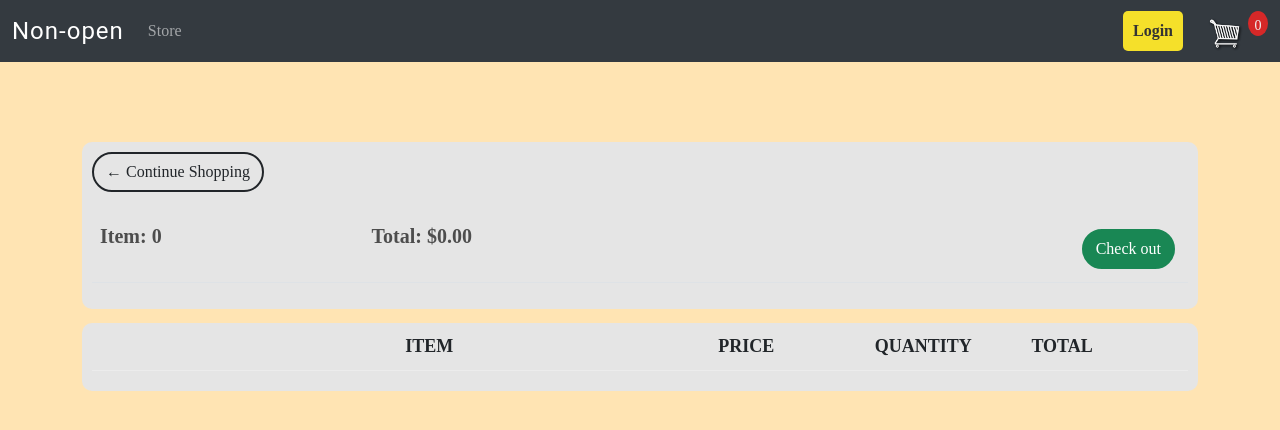
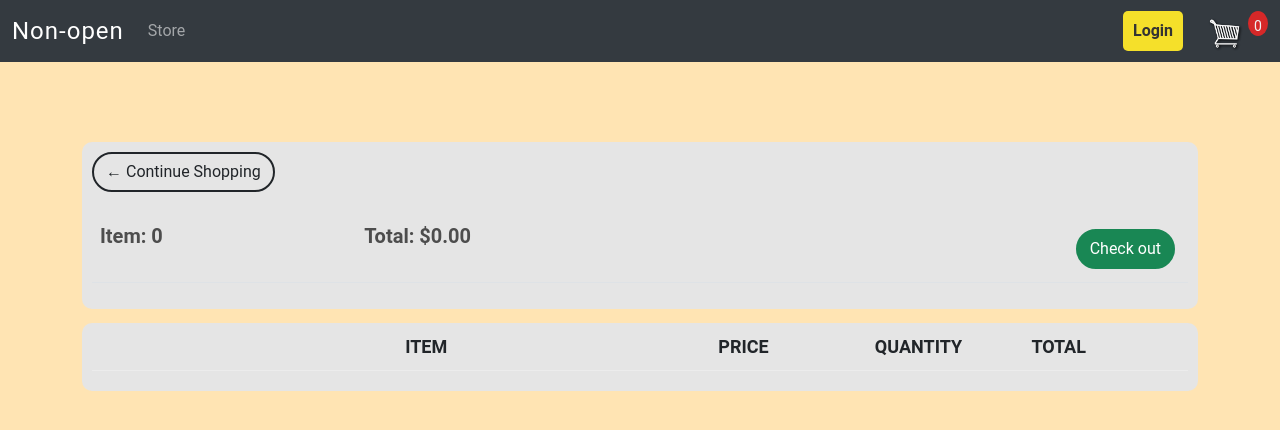
Before and after one commit to gawe0925/non-open, a Django app: page /cart/ in a window 1280 px wide. Shown: the top 430 px of the page. Run offline with Django 3.2, Linux system fonts and the light colour scheme; lists and menus that the app fills with data are empty.

Commit message:
'fontchanged'

```diff
--- a/static/css/main.css
+++ b/static/css/main.css
@@ -1,7 +1,6 @@
 *{
-	font-family: montserrat;
+	font-family: 'Montserrat', 'Roboto', sans-serif;
 }
-
 
 body{
 	background-color: rgba(255,203,105,.5);
--- a/store/settings.py
+++ b/store/settings.py
@@ -24,7 +24,7 @@ BASE_DIR = Path(__file__).resolve().parent.parent
 SECRET_KEY = 'django-insecure-feks**cgib(iu^#n2wwb$+=*ow2b$0n6j*wn)_qlh9i$_((1w+'
 
 # SECURITY WARNING: don't run with debug turned on in production!
-DEBUG = False
+DEBUG = True
 
 ALLOWED_HOSTS = ['non-open.herokuapp.com', '127.0.0.1']
 
--- a/templates/store/main.html
+++ b/templates/store/main.html
@@ -65,9 +65,8 @@
     <nav class="navbar navbar-expand-lg navbar-dark bg-dark">
       <div class="container-fluid">
         <a class="navbar-brand" href="/" style="letter-spacing: 1px;font-family: Roboto; font-size: 24px">Non-open</a>
-        <button class="navbar-toggler" type="button" data-toggle="collapse" data-target="#navbarSupportedContent"
-                aria-controls="navbarSupportedContent" aria-expanded="false" aria-label="Toggle navigation">
-
+        <button class="navbar-toggler" type="button" data-bs-toggle="collapse" data-bs-target="#navbarNavAltMarkup"
+                aria-controls="navbarNavAltMarkup" aria-expanded="false" aria-label="Toggle navigation">
           <span class="navbar-toggler-icon"></span>
         </button>
         <div class="collapse navbar-collapse" id="navbarSupportedContent">
@@ -78,7 +77,7 @@
           </ul>
             <div class="d-flex my-2 my-lg-0" >
                 {% if user.is_anonymous %}
-                <a href="/login" class="loginbutton button" type="button">Login</a>
+                <a href="/login" class="loginbutton button nav-link" type="button">Login</a>
                 {% else %}
                 <a href="/logout" class="logoutbutton button" type="button">Logout</a>
                 {% endif %}
```
